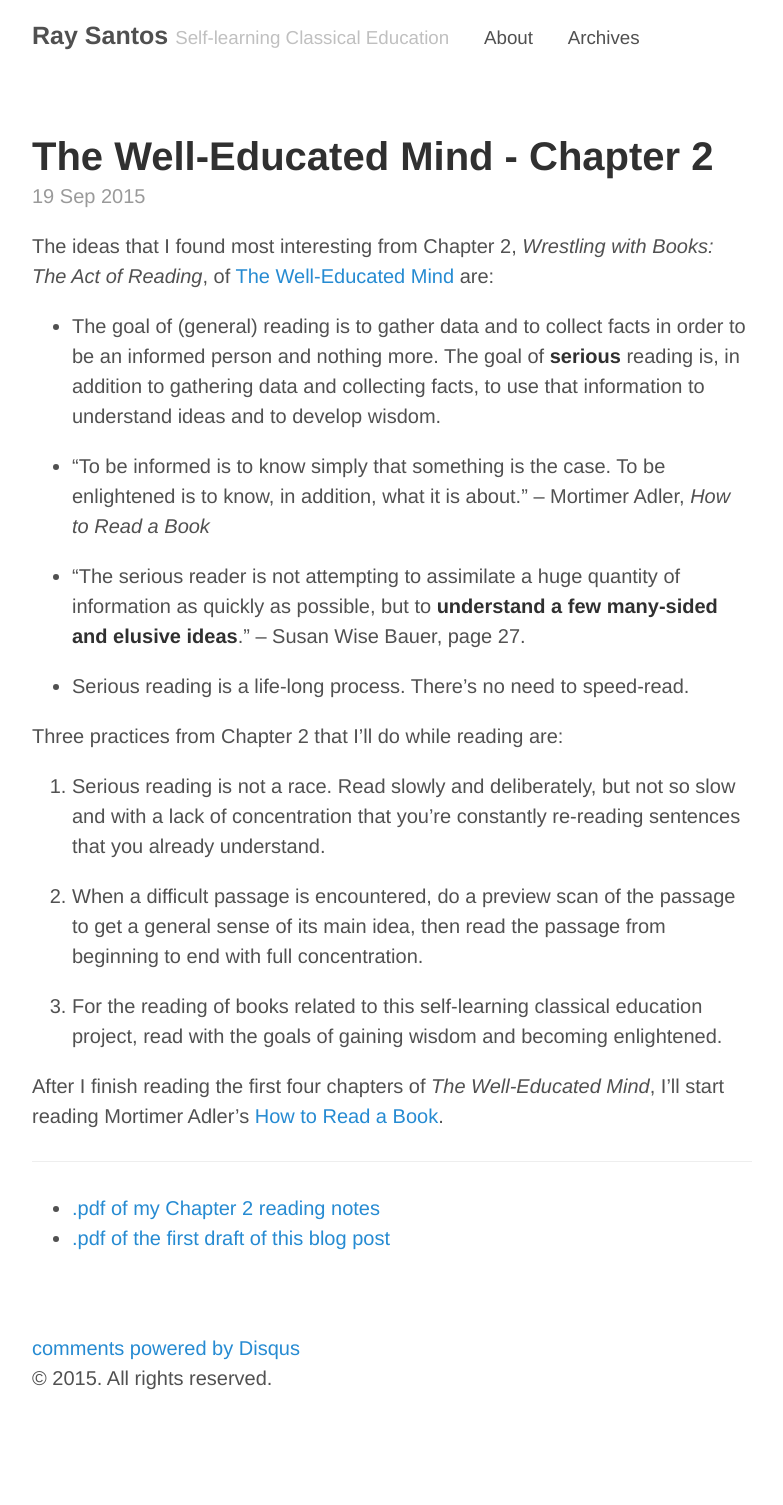
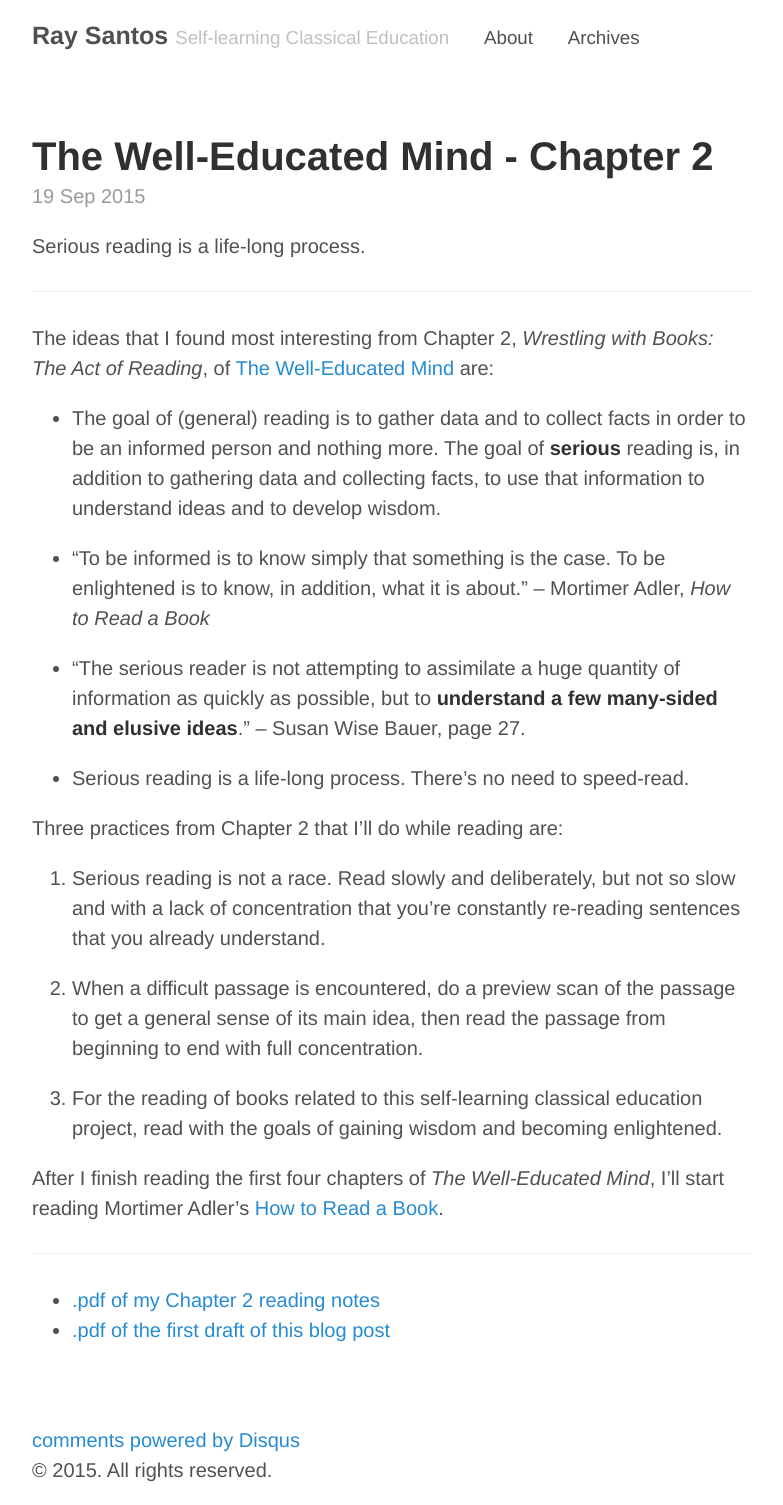
Before and after one commit to raysantoscom/raysantoscom.github.io, a Jekyll site: the page built from _posts/2015-09-19-well-educated-mind-2.md, in a window 1280 px wide. Shown: the whole page, without its empty margins (248-1031 px from the left). Built offline with Jekyll 4.4.1, drawn with Linux system fonts in a browser that asks for light colours; comment, search, counter and statistics services are not loaded; before the commit the page ends 1413 px from its top, so only the background shows below that.

Commit message:
Added post excerpt - 2015-09-19-well-educated-mind-2.md

```diff
--- a/_posts/2015-09-19-well-educated-mind-2.md
+++ b/_posts/2015-09-19-well-educated-mind-2.md
@@ -4,6 +4,10 @@ title: The Well-Educated Mind - Chapter 2
 permalink: well-educated-mind-2
 comments: True
 ---
+
+Serious reading is a life-long process.<!--excerpt-->
+
+-----
 
 The ideas that I found most interesting from Chapter 2, *Wrestling with Books: The Act of Reading*, of [The Well-Educated Mind](http://www.amazon.com/gp/product/0393050947/ref=as_li_qf_sp_asin_il_tl?ie=UTF8&camp=1789&creative=9325&creativeASIN=0393050947&linkCode=as2&tag=6767151-20&linkId=DLLLQ6NYPWZMLZ7A) are:
 
```
